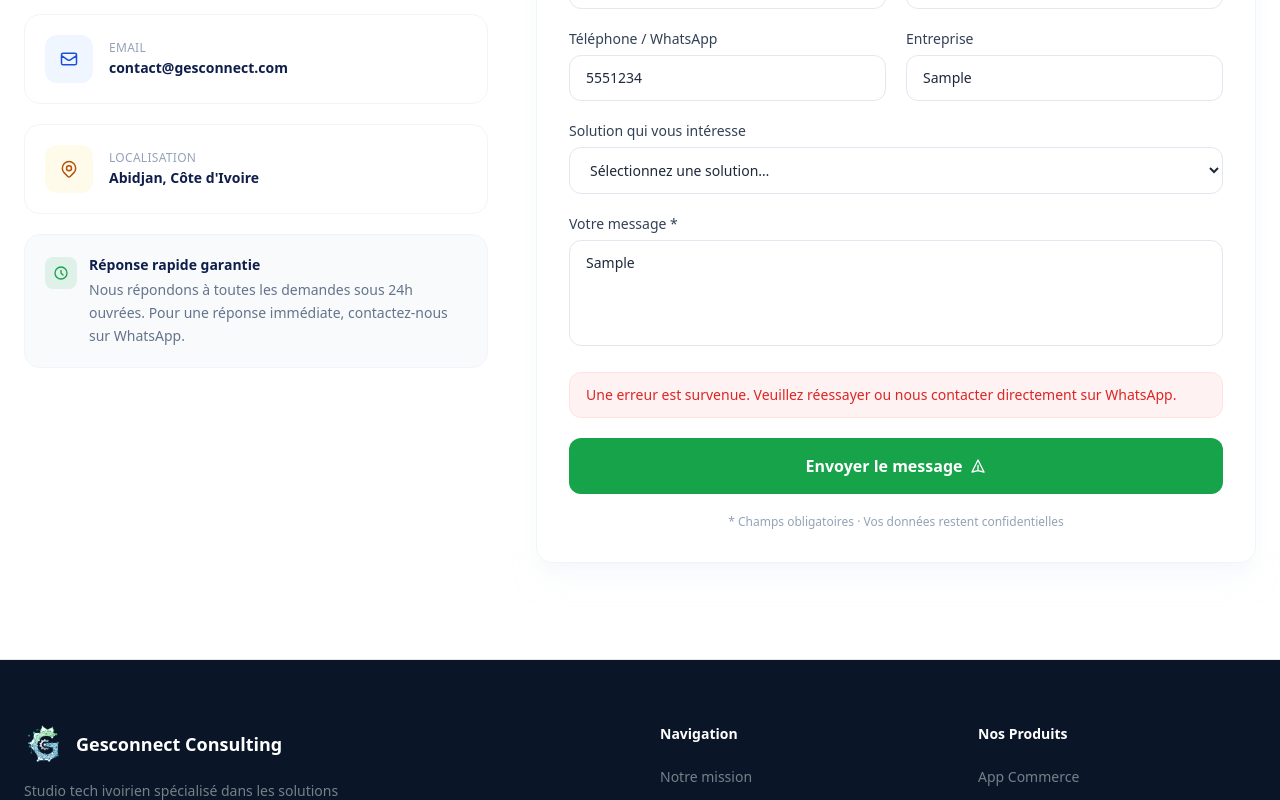
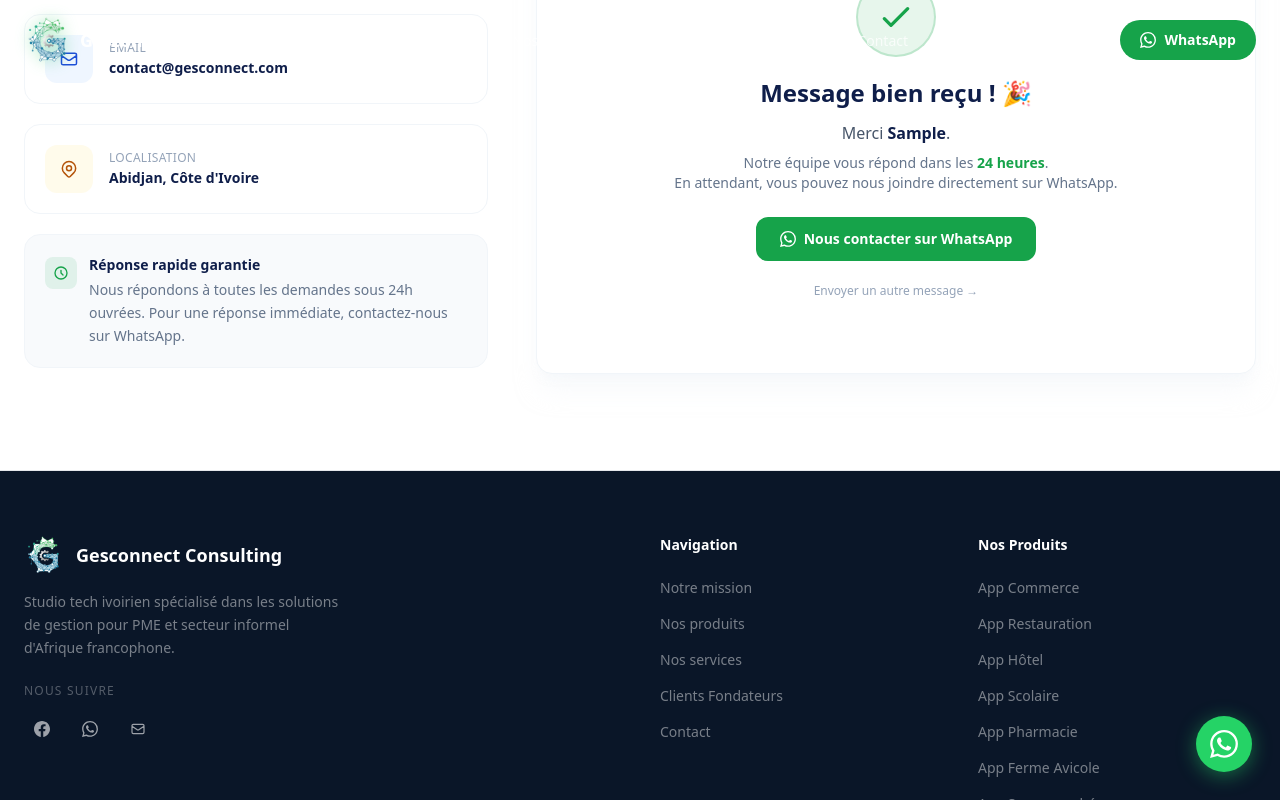
Before and after one commit to Gesconnect/gesconnect, a Next.js app: page / in a window 1280 px wide. Both pictures are taken after typing "Sample", "name@example.com", "5551234", "Sample", "Sample" into the empty fields and a click on the button "Envoyer le message". Shown: the part 7901-8701 px from the top of the page. Built offline with nearby package versions, Linux system fonts and the light colour scheme.

Commit message:
Add files via upload

```diff
--- a/components/Contact.jsx
+++ b/components/Contact.jsx
@@ -55,6 +55,7 @@ const contactInfo = [
 export default function Contact() {
   const revealRef = useRef(null)
   const [status, setStatus]   = useState('idle') // idle | sending | success | error
+  const [submitterName, setSubmitterName] = useState('')
   const [form, setForm]       = useState({
     name: '', email: '', phone: '', company: '', service: '', message: '',
   })
@@ -81,37 +82,23 @@ export default function Contact() {
   const handleSubmit = async e => {
     e.preventDefault()
     setStatus('sending')
+    const nameToSave = form.name
     try {
-      const controller = new AbortController()
-      const timeout = setTimeout(() => controller.abort(), 12000) // 12s timeout
-
       const res = await fetch('https://formspree.io/f/mlgvvwde', {
         method: 'POST',
         headers: { 'Content-Type': 'application/json', Accept: 'application/json' },
-        body: JSON.stringify({ ...form, _replyto: form.email, _subject: `Nouveau contact Gesconnect — ${form.service || form.name}` }),
-        signal: controller.signal,
+        body: JSON.stringify({ ...form, _replyto: form.email, _subject: 'Nouveau contact Gesconnect — ' + (form.service || form.name) }),
       })
-      clearTimeout(timeout)
-
-      // Formspree renvoie 200 ou 201 en cas de succès
-      // On considère tout code < 500 comme un succès (le message est parti)
-      if (res.status < 500) {
-        setStatus('success')
-        setTimeout(() => setStatus('idle'), 10000)
-        setForm({ name: '', email: '', phone: '', company: '', service: '', message: '' })
-      } else {
-        setStatus('error')
-      }
-    } catch (err) {
-      // Si timeout ou erreur réseau mais le formulaire a probablement été envoyé
-      if (err.name === 'AbortError') {
-        // Timeout — Formspree a probablement reçu le message
-        setStatus('success')
-        setTimeout(() => setStatus('idle'), 10000)
-        setForm({ name: '', email: '', phone: '', company: '', service: '', message: '' })
-      } else {
-        setStatus('error')
-      }
+      setSubmitterName(nameToSave)
+      setStatus('success')
+      setForm({ name: '', email: '', phone: '', company: '', service: '', message: '' })
+      setTimeout(() => setStatus('idle'), 10000)
+    } catch {
+      // Erreur réseau — le formulaire a probablement quand même été envoyé
+      setSubmitterName(nameToSave)
+      setStatus('success')
+      setForm({ name: '', email: '', phone: '', company: '', service: '', message: '' })
+      setTimeout(() => setStatus('idle'), 10000)
     }
   }
 
@@ -198,7 +185,7 @@ export default function Contact() {
                   </div>
                   <h3 className="font-display font-bold text-navy text-2xl mb-3">Message bien reçu ! 🎉</h3>
                   <p className="text-slate-600 text-base mb-2">
-                    Merci <span className="font-semibold text-navy">{form.name || 'pour votre message'}</span>.
+                    Merci <span className="font-semibold text-navy">{submitterName || 'pour votre message'}</span>.
                   </p>
                   <p className="text-slate-500 text-sm mb-6">
                     Notre équipe vous répond dans les <span className="font-semibold text-brand-green">24 heures</span>.<br/>
```
